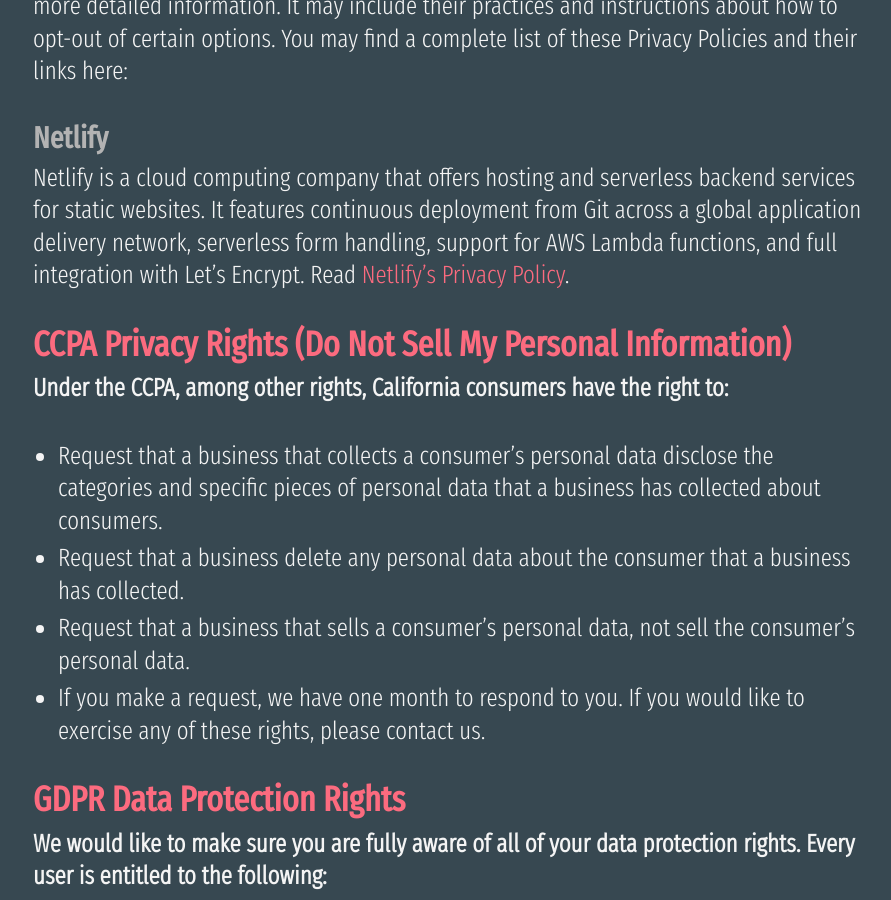
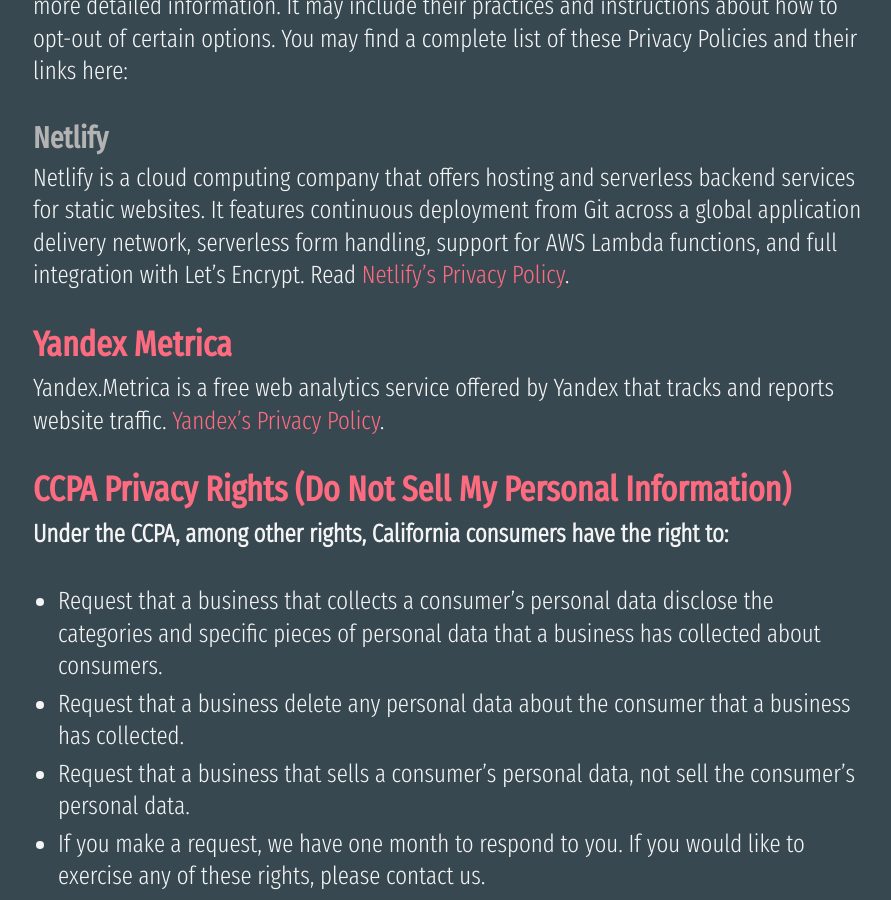
Before and after one commit to martindimi/mdesign-source, a Jekyll site: the page built from _pages/privacy-policy.md, in a window 1280 px wide and 900 px high, scrolled down 2003 px. Shown: the whole window, without its empty margins (189-1080 px from the left). Built offline with Jekyll 4.4.1, drawn with Linux system fonts in a browser that asks for light colours; nearby versions of some CDN libraries; some of the changed text lies outside the part shown.

Commit message:
Update privacy policy

```diff
--- a/_pages/privacy-policy.md
+++ b/_pages/privacy-policy.md
@@ -58,6 +58,9 @@
 
 Netlify is a cloud computing company that offers hosting and serverless backend services for static websites. It features continuous deployment from Git across a global application delivery network, serverless form handling, support for AWS Lambda functions, and full integration with Let’s Encrypt. Read [Netlify’s Privacy Policy](https://www.netlify.com/privacy/).
 
+### Yandex Metrica
+Yandex.Metrica is a free web analytics service offered by Yandex that tracks and reports website traffic. [Yandex's Privacy Policy](https://yandex.com/legal/confidential/?lang=en).
+
 ### CCPA Privacy Rights (Do Not Sell My Personal Information)
 
 **Under the CCPA, among other rights, California consumers have the right to:**
```
Also changed, not shown: other parts of _pages/privacy-policy.md (+1 -1 lines), _pages/terms-and-conditions.md (+1 -1 lines).
